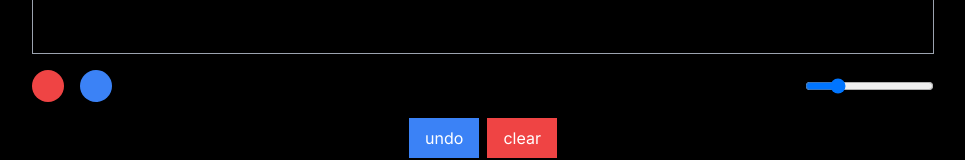
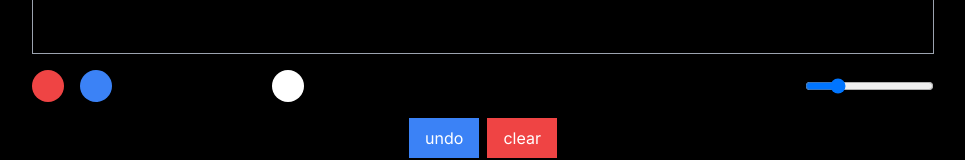
Before and after one commit to Josesdio/canvas, a Next.js app: page / in a window 1280 px wide. Shown: the part 568-728 px from the top of the page, without its empty margins (157-1122 px from the left). Built offline with nearby package versions, Linux system fonts and the light colour scheme.

Commit message:
update baru

```diff
--- a/app/component.js
+++ b/app/component.js
@@ -4,11 +4,11 @@ export default function WhiteboardCanvas(){
     const canvasRef = useRef(null);
     const [context, setContext] = useState(null);
     const [drawing, setDrawing] = useState(false);
-    const [currentColor, setCurrentColor] = useState("#000000");
+    const [currentColor, setCurrentColor] = useState('black');
     const [lineWidth, setLineWidth] = useState(3);
     const [drawingActions, setDrawingActions] = useState([]);
     const [currentPath, setCurrentPath] = useState([]);
-    const [currentStyle, setCurrentStyle] = useState({color: '#000000', lineWidth: 3});
+    const [currentStyle, setCurrentStyle] = useState({color: 'black', lineWidth: 3});
 
     useEffect(() => {
         if(canvasRef.current){
@@ -24,7 +24,7 @@ export default function WhiteboardCanvas(){
     const startDrawing = (e) => {
         if(context){
             context.beginPath();
-            context.moveTo(e.nativeEvent.offsetX, e.nativeEvent.offsetY);
+            context.moveTo(e.nativeEvent.offsetX, e.nativeEvent.offsetY)    ;
             setDrawing(true);
         }
     };
@@ -32,13 +32,14 @@ export default function WhiteboardCanvas(){
     const draw = (e) => {
     if (!drawing) return;
     if (context) {
-            context.strokeKey = currentStyle.Color;
+        context.strokeStyle = currentStyle.color; // Memperbarui properti warna konteks
         context.lineWidth = currentStyle.lineWidth;
         context.lineTo(e.nativeEvent.offsetX, e.nativeEvent.offsetY);
         context.stroke();
         setCurrentPath([...currentPath, {x: e.nativeEvent.offsetX, y: e.nativeEvent.offsetY}]);
     }
 }
+
     const endDrawing = () => {
         setDrawing(false);
         context && context.closePath();
@@ -103,8 +104,8 @@ export default function WhiteboardCanvas(){
             <canvas
                 ref={canvasRef}
                 onMouseDown={startDrawing}
+                onMouseMove={draw}
                 onMouseUp={endDrawing}
-                onMouseMove={draw}
                 onMouseOut = {endDrawing}
                 className = 'border border-gray-400'
             />
@@ -114,10 +115,11 @@ export default function WhiteboardCanvas(){
                     {['red', 'blue', 'yellow', 'green', 'orange', 'black'].map((color) => (
                         <div
                             key={color}
-                        className = {`w-8 h-8 rounded-full cursor-pointer ${currentColor === color ? `${color === 'black' ? 'bg-white' : `bg-${color}-700`}` : `${color === 'black' ? 'bg-black' : ` bg-${color}-500`}`}`}
-                        onClick = {() => changeColor(color)}
+                            className={`w-8 h-8 rounded-full cursor-pointer ${currentColor === color ? (color === 'black' ? 'bg-white' : `bg-${color}-700`) : (color === 'black' ? 'bg-black' : `bg-${color}-500`)}`}
+                            onClick={() => changeColor(color)}
                         />
                     ))}
+
 
 
                 </div>
@@ -137,7 +139,8 @@ export default function WhiteboardCanvas(){
                         undo
                 </button>
                 <button className="bg-red-500 text-white px-4 py-2"
-                onClick = {clearDrawing}>
+                onClick = {clearDrawing}
+                >
 
                         clear
                 </button>
```
Lines whose indentation alone changed are shown as unchanged.
